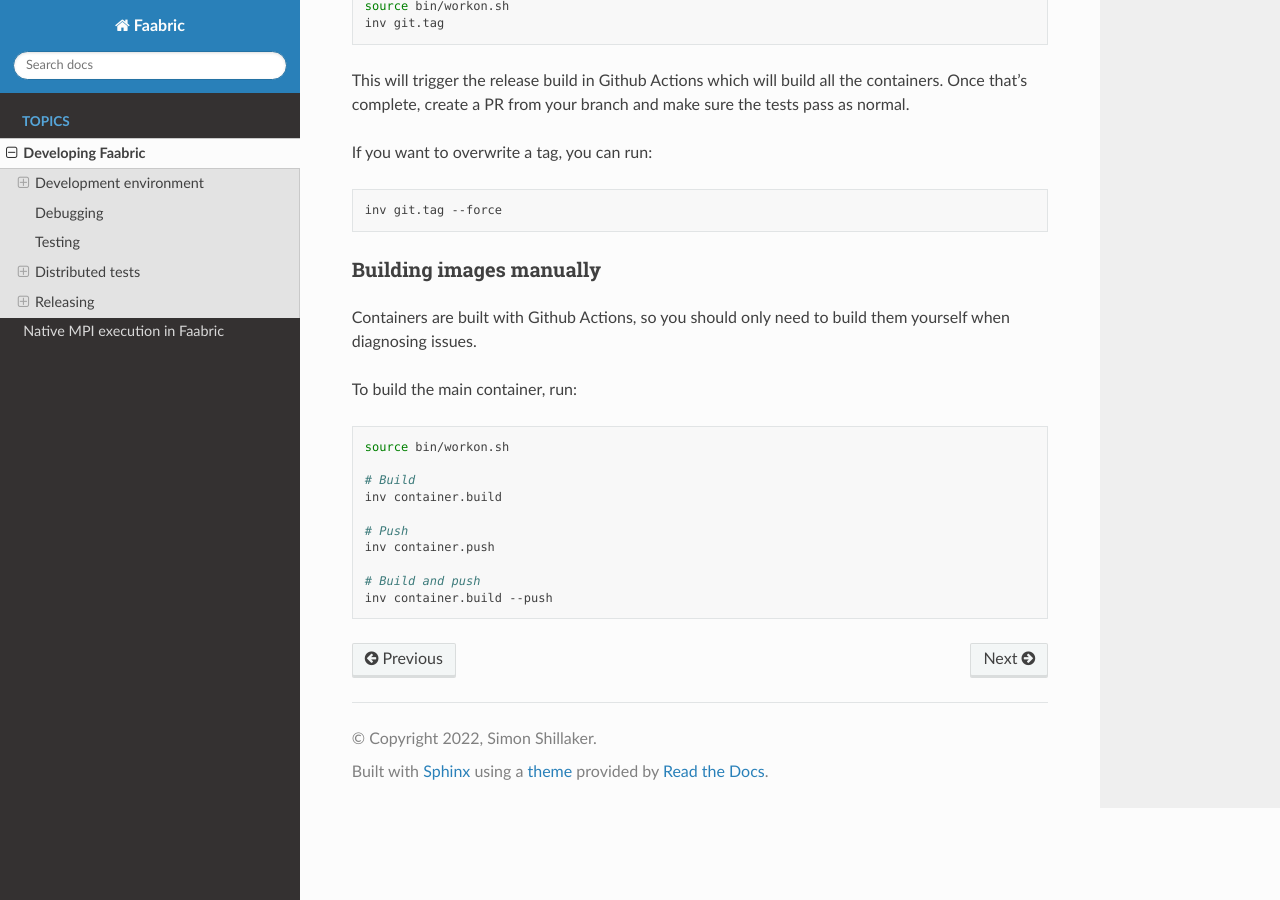
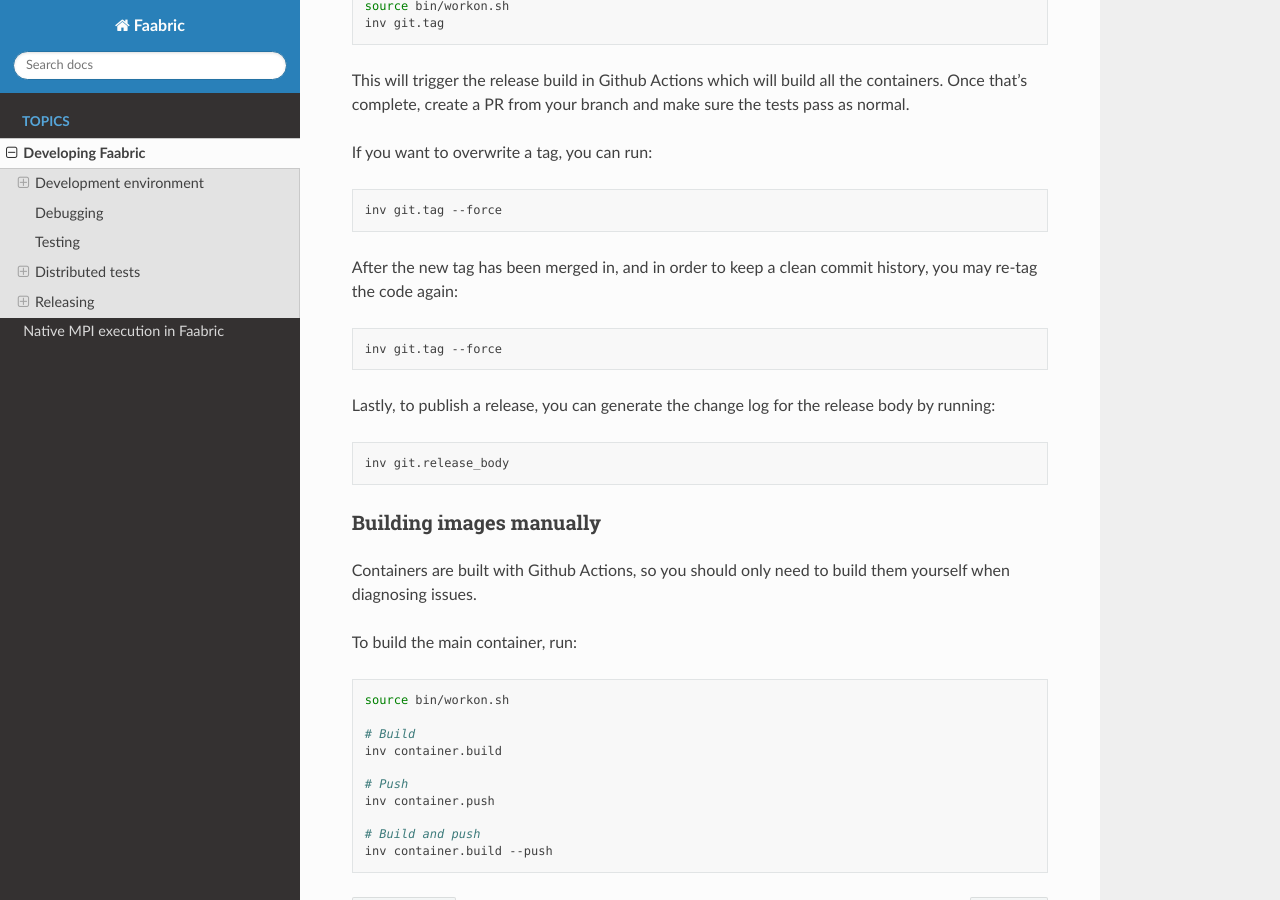
Before and after one commit to faasm/faabric, a Sphinx documentation site: the page built from docs/source/development.md, in a window 1280 px wide and 900 px high, scrolled down 2903 px. Built offline with Sphinx 7.4.7 and the Read the Docs theme 2.0.0, drawn with Linux system fonts in a browser that asks for light colours; pages that are not in the unit, such as notebooks, are missing from menus; the version number could not be read and is left out.

Commit message:
docs: update docs with latest releasing info

````diff
--- a/docs/source/development.md
+++ b/docs/source/development.md
@@ -154,6 +154,20 @@ If you want to overwrite a tag, you can run:
 inv git.tag --force
 ```
 
+After the new tag has been merged in, and in order to keep a clean commit
+history, you may re-tag the code again:
+
+```bash
+inv git.tag --force
+```
+
+Lastly, to publish a release, you can generate the change log for the release
+body by running:
+
+```bash
+inv git.release_body
+```
+
 ### Building images manually
 
 Containers are built with Github Actions, so you should only need to build them
````
